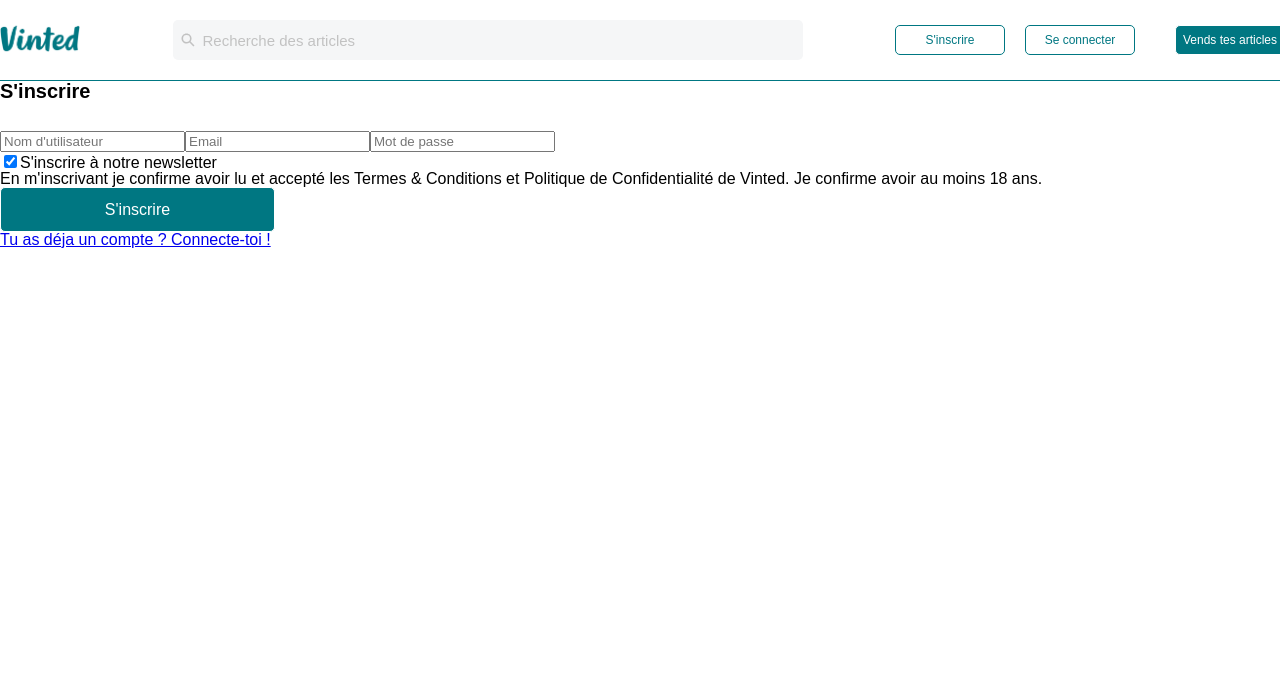
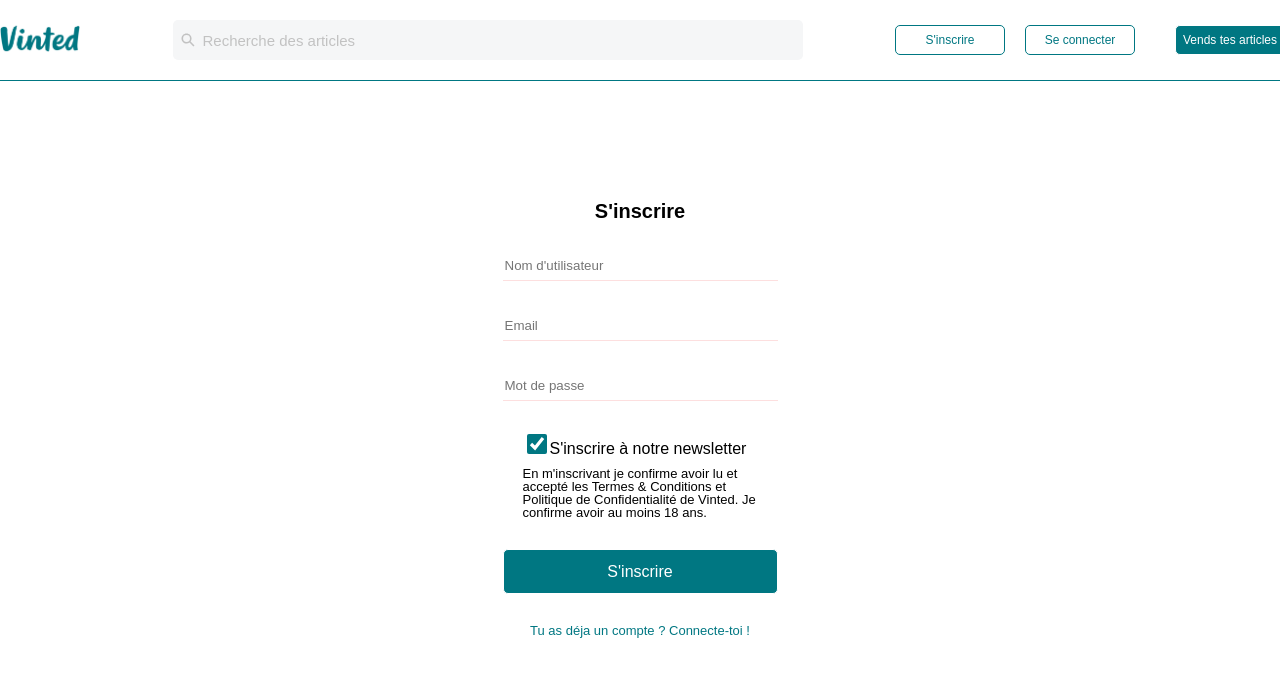
Before and after one commit to Barbara-Webcode/Vinted-clone, a React (Vite) app: page /signup in a window 1280 px wide. Shown: the top 676 px of the page. Built offline with nearby package versions, Linux system fonts and the light colour scheme.

Commit message:
mise en place du css dans la partie Login et SignUp + condition si absence d'avatar ou de photo dans Home

```diff
--- a/src/components/LogInput/logInput.css
+++ b/src/components/LogInput/logInput.css
@@ -0,0 +1,25 @@
+.connecting-container form input:not([type="checkbox"]) {
+  height: 30px;
+  border: none;
+  border-bottom: 1px solid #fddfdf;
+}
+.main-connecting {
+  display: flex;
+  justify-content: center;
+  align-items: center;
+  margin-top: 120px;
+}
+
+.connecting-container {
+  display: flex;
+  flex-direction: column;
+  width: 250px;
+  align-items: center;
+}
+
+.connecting-container form {
+  display: flex;
+  flex-direction: column;
+  gap: 30px;
+  margin-bottom: 20px;
+}
--- a/src/pages/Home/Home.jsx
+++ b/src/pages/Home/Home.jsx
@@ -36,10 +36,8 @@ const Home = () => {
               <DNA
                 height={100}
                 width={1200}
-                color="#4fa94d"
                 visible={true}
                 ariaLabel="oval-loading"
-                secondaryColor="#4fa94d"
                 strokeWidth={2}
                 strokeWidthSecondary={2}
               />
@@ -51,19 +49,24 @@ const Home = () => {
                 return (
                   <article key={offer._id}>
                     <div className="owner">
+                      {offer.owner.account.avatar && (
                         <img
                           className="avatar"
                           src={offer.owner.account.avatar.secure_url}
                           alt="avatar owner"
                         />
+                      )}
                       <p>{offer.owner.account.username}</p>
                     </div>
                     <Link to={`/offer/${offer._id}`} className="offers">
+                      {offer.product_image?.secure_url && (
                         <img
                           className="article-img"
                           src={offer.product_image.secure_url}
                           alt="Aperçu de l'offre"
                         />
+                      )}
+
                       <div className="price">
                         <p>{offer.product_price} €</p>
                         {offer.product_details.map((details, index) => {
--- a/src/pages/Login/Login.jsx
+++ b/src/pages/Login/Login.jsx
@@ -39,15 +39,15 @@ const Login = ({ setUserToken }) => {
     }
   };
   return (
-    <main className="login">
-      <div className="container">
+    <main className="main-connecting">
+      <div className="connecting-container">
         <h1>Se connecter</h1>
         <form onSubmit={handleSubmit}>
           <LogInput
             value={email}
             setValue={setEmail}
             type="email"
-            placeholder="Email"
+            placeholder="Adresse email"
             id="email"
           />
           <LogInput
@@ -60,7 +60,9 @@ const Login = ({ setUserToken }) => {
           {errorMessage && <p className="error">{errorMessage}</p>}
           <Button text="Se connecter" className="big-btn blue-btn" />
         </form>
-        <Link to="/signup">Pas encore de compte ? Inscris-toi !</Link>
+        <Link to="/signup" className="msg-inscription">
+          Pas encore de compte ? Inscris-toi !
+        </Link>
       </div>
     </main>
   );
--- a/src/pages/Login/login.css
+++ b/src/pages/Login/login.css
@@ -0,0 +1,26 @@
+.form-signup > :first-child,
+.form-signup > :last-child {
+  display: flex;
+  justify-content: center;
+}
+
+.newsLetter {
+  padding: 0 20px 0 20px;
+}
+input[type="checkbox"] {
+  accent-color: var(--primary-blue);
+  width: 20px;
+  height: 20px;
+  border-radius: 50%;
+  border: 2px solid var(--color-grey);
+  cursor: pointer;
+}
+.newsLetter p {
+  margin-top: 10px;
+  font-size: 13px;
+}
+.msg-inscription {
+  color: var(--primary-blue);
+  text-decoration: none;
+  font-size: 13px;
+}
--- a/src/pages/SignUp/SignUp.jsx
+++ b/src/pages/SignUp/SignUp.jsx
@@ -46,10 +46,10 @@ const SignUp = ({ setUserToken }) => {
 
   return (
     <>
-      <main className="signup">
-        <div className="container-signup">
-          <form onSubmit={handleSubmit}>
-            <h1>S'inscrire</h1>
+      <main className="main-connecting">
+        <div className="connecting-container">
+          <h1>S'inscrire</h1>
+          <form className="form-signup" onSubmit={handleSubmit}>
             <input
               type="text"
               placeholder="Nom d'utilisateur"
@@ -91,8 +91,8 @@ const SignUp = ({ setUserToken }) => {
               </p>
             </div>
             <Button text="S'inscrire" className="big-btn blue-btn" />
-            <Link to="/login">
-              <p>Tu as déja un compte ? Connecte-toi !</p>
+            <Link to="/login" className="msg-inscription">
+              Tu as déja un compte ? Connecte-toi !
             </Link>
           </form>
         </div>
--- a/src/pages/SignUp/signUp.css
+++ b/src/pages/SignUp/signUp.css
@@ -0,0 +1,6 @@
+.login {
+  display: flex;
+  justify-content: center;
+  align-items: center;
+  margin-top: 120px;
+}
```
Lines whose indentation alone changed are shown as unchanged.
